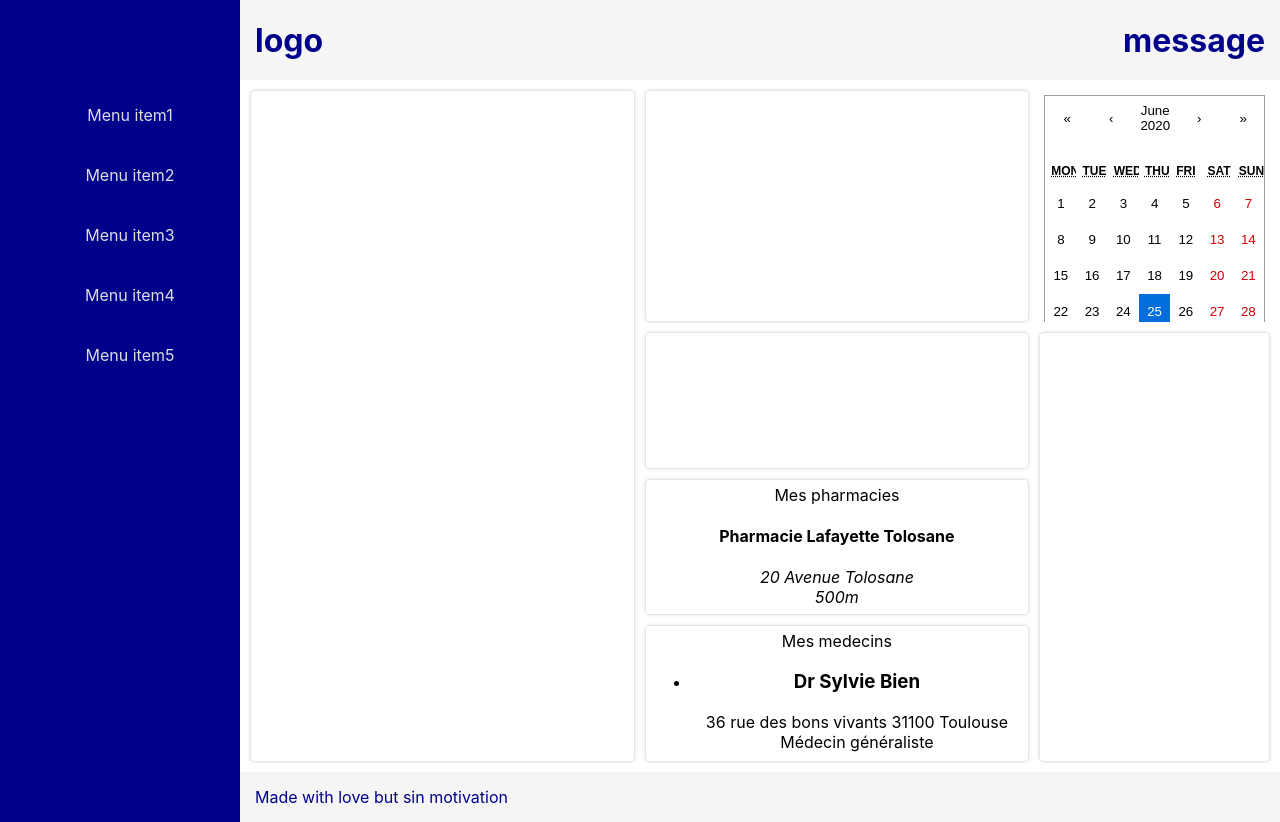
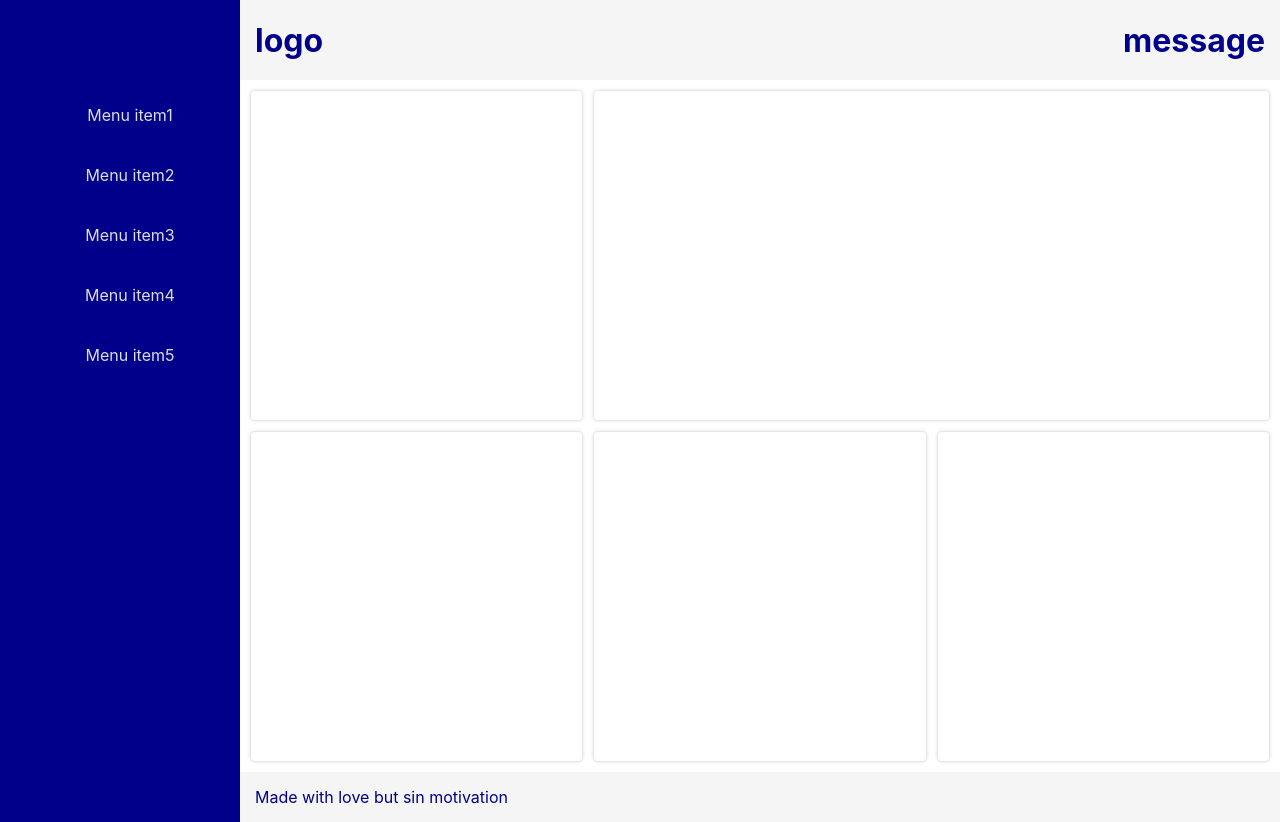
Before and after one commit to Anthony31400/doc-lana, a React (Create React App) app: page /doctor in a window 1280 px wide. Built offline with nearby package versions, Linux system fonts and the light colour scheme.

Commit message:
Modif template grid

```diff
--- a/src/App.jsx
+++ b/src/App.jsx
@@ -1,7 +1,6 @@
 import React from 'react';
 import './App.css';
 import GlobalContaineur from './components/GlobalContaineur';
-import ShowDoctor from './components/doctor/ShowDoctor';
 // import { BrowserRouter as Router /* Switch, Route */ } from 'react-router-dom';
 // import SideMenu from './components/sidemenu/SideMenu';
 
--- a/src/components/GlobalContaineur.jsx
+++ b/src/components/GlobalContaineur.jsx
@@ -1,19 +1,13 @@
 import React, { Component } from 'react';
-import Calendar from 'react-calendar';
 import './globalContainer.css';
-import 'react-calendar/dist/Calendar.css';
-import ShowDoctor from './doctor/ShowDoctor';
-import PharmacyList from './pharmacy/PharmacyList';
 
 class GlobalContaineur extends Component {
   constructor(props) {
     super(props);
     this.state = {
-      isActive: false,
-      date: new Date()
+      isActive: false
     };
     this.handlemenu = this.handlemenu.bind(this);
-    // this.onChange = this.onChange.bind(this);
   }
 
   handlemenu() {
@@ -22,7 +16,7 @@ class GlobalContaineur extends Component {
   }
 
   render() {
-    const { isActive, date } = this.state;
+    const { isActive } = this.state;
     return (
       <div className="grid-container">
         <button className="menu-icon" onClick={this.handlemenu}>
@@ -49,25 +43,17 @@ class GlobalContaineur extends Component {
           </ul>
         </div>
         <div className="main grid main-cards">
-          <div className="prescription card" />
-          <div className="calendar card">
-            <Calendar value={date} />
+          <div className="actual card" />
+          <div className="courbe card" />
+          <div className="news card" />
+          <div className="topcountry card">
+            <div className="overviewcard" />
           </div>
-          <div className="rdv card" />
-          <div className="commandes card">
+          <div className="countrytendance card">
             <div className="overviewcard">
-              <p>Mes pharmacies</p>
+              <p></p>
             </div>
-            <PharmacyList />
           </div>
-          <div className="medecin card">
-            <div className="overviewcard">
-              <p>Mes medecins</p>
-            </div>
-            <ShowDoctor />
-          </div>
-          <div className="messagerie card" />
-          <div className="robot card" />
         </div>
         <div className="footer">
           <p>Made with love but sin motivation</p>
--- a/src/components/doctor/Doctor.jsx
+++ /dev/null
@@ -1,20 +0,0 @@
-import React from 'react';
-import PropTypes from 'prop-types';
-
-function Doctor({ name, adress, speciality }) {
-  return (
-    <div className="Doctor">
-      <h3>{name}</h3>
-      <p>{adress}</p>
-      <p>{speciality}</p>
-    </div>
-  );
-}
-
-Doctor.propTypes = {
-  name: PropTypes.string.isRequired,
-  adress: PropTypes.string.isRequired,
-  speciality: PropTypes.string.isRequired
-};
-
-export default Doctor;
--- a/src/components/doctor/ShowDoctor.jsx
+++ /dev/null
@@ -1,46 +0,0 @@
-import React from 'react';
-import Doctor from './Doctor';
-
-const medecin = [
-  {
-    id: 1,
-    name: 'Dr Sylvie Bien',
-    speciality: 'Médecin généraliste',
-    adress: '36 rue des bons vivants 31100 Toulouse'
-  },
-  {
-    id: 2,
-    name: 'Dr Didier Raoult',
-    speciality: "Disciple de l'hydroxyChloroquine",
-    adress: '27 rue de la haute 13100 Marseille'
-  },
-  {
-    id: 3,
-    name: 'Dr Claire Voyance',
-    speciality: 'Psychiatre',
-    adress: '36 rue du soleil radieux 31100 Toulouse'
-  },
-  {
-    id: 4,
-    name: 'Dr Doc Gyneco',
-    speciality: 'Gynecologue',
-    adress: '1 Enceinte du bébé Hurlant 31100 Toulouse'
-  }
-];
-
-function ShowDoctor() {
-  const allDoctor = (
-    <ul>
-      {medecin.map(doc => (
-        <li key={doc.id}>
-          <Doctor {...doc} />
-        </li>
-      ))}
-    </ul>
-  );
-  return <div>{allDoctor}</div>;
-}
-
-ShowDoctor.propTypes = {};
-
-export default ShowDoctor;
--- a/src/components/globalContainer.css
+++ b/src/components/globalContainer.css
@@ -105,9 +105,7 @@ hr {
     'card1'
     'card3'
     'card4'
-    'card5'
-    'card6'
-    'card7'; /* change the grid template to stack the main_cards one below the other */
+    'card5';
   grid-gap: 10px;
 }
 .card {
@@ -139,13 +137,6 @@ hr {
   grid-area: card4;
 }
 .card:nth-child(5) {
-  grid-area: card6;
-}
-.card:nth-child(6) {
-  grid-area: card7;
-  display: none;
-}
-.card:nth-child(7) {
   grid-area: card5;
 }
 @media only screen and (min-width: 768px) {
@@ -168,13 +159,11 @@ hr {
   .main-cards {
     margin: 10px;
     display: grid;
-    grid-template-columns: 2fr 1fr;
-    grid-template-rows: 1.7fr 1fr 1fr 1fr;
+    grid-template-columns: 1fr 1fr 1fr;
+    grid-template-rows: 1fr 1fr;
     grid-template-areas:
-      'card1 card2'
-      'card1 card3'
-      'card1 card4'
-      'card5 card6';
+      'card1 card2 card2'
+      'card3 card4 card5';
     grid-gap: 10px;
     height: 84vh;
   }
@@ -184,26 +173,5 @@ hr {
   .card:nth-child(2) {
     display: block;
     grid-area: card2;
-    border: none;
-    box-shadow: none;
-    border-radius: none;
   }
 }
-@media only screen and (min-width: 1280px) {
-  .main-cards {
-    margin: 10px;
-    display: grid;
-    grid-template-columns: 2fr 2fr 1.2fr;
-    grid-template-rows: 1.7fr 1fr 1fr 1fr;
-    grid-template-areas:
-      'card1 card5 card2'
-      'card1 card3 card7'
-      'card1 card4 card7'
-      'card1 card6 card7';
-    grid-gap: 10px;
-  }
-  .card:nth-child(6) {
-    grid-area: card7;
-    display: block;
-  }
-}
--- a/src/components/pharmacy/Pharmacie.jsx
+++ /dev/null
@@ -1,19 +0,0 @@
-import React from 'react';
-
-function Pharmacie({ data }) {
-  return (
-    <div>
-      <h4>{data.name}</h4>
-      <div>
-        <p>
-          <em>{data.adress}</em>
-        </p>
-        <p>
-          <em>{data.distance}</em>
-        </p>
-      </div>
-    </div>
-  );
-}
-
-export default Pharmacie;
--- a/src/components/pharmacy/PharmacyList.jsx
+++ /dev/null
@@ -1,44 +0,0 @@
-import React, { Component } from 'react';
-import Pharmacie from './Pharmacie';
-
-const pharmacy = [
-  {
-    name: 'Pharmacie Lafayette Tolosane',
-    adress: '20 Avenue Tolosane',
-    distance: '500m'
-  },
-  {
-    name: 'Pharmacie des Facs',
-    adress: '84 route de Narbonne',
-    distance: '800m'
-  },
-  {
-    name: 'Pharmacie des Cotaux',
-    adress: '2 rue des palmiers',
-    distance: '1.2km'
-  },
-  {
-    name: 'Pharmacie du Férétra',
-    adress: '2 impasse du Feretra',
-    distance: '2km'
-  }
-];
-
-class PharmacyList extends Component {
-  constructor(props) {
-    super(props);
-    this.state = {};
-  }
-
-  render() {
-    return (
-      <div>
-        {pharmacy.map(pharmacie => (
-          <Pharmacie data={pharmacie} />
-        ))}
-      </div>
-    );
-  }
-}
-
-export default PharmacyList;
--- a/src/components/sidemenu/SideMenu.jsx
+++ /dev/null
@@ -1 +0,0 @@
-import React from 'react';
```
Also changed, not shown: src/components/doctor/doctor.css (deleted), src/components/sidemenu/sidemenu.css (deleted).
